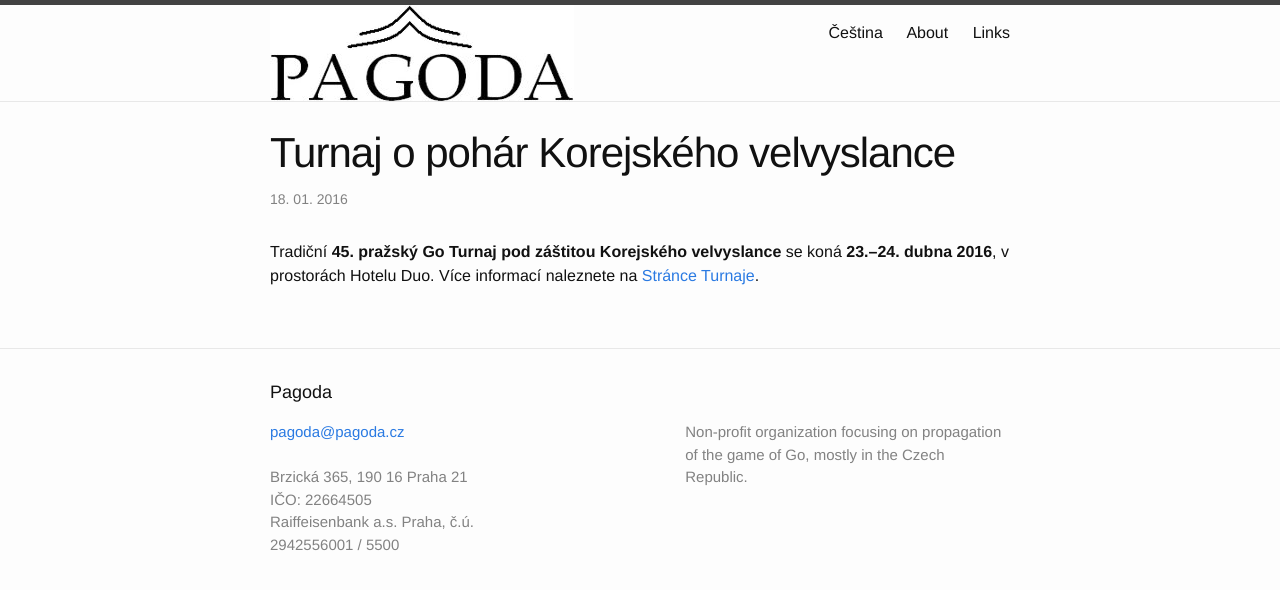
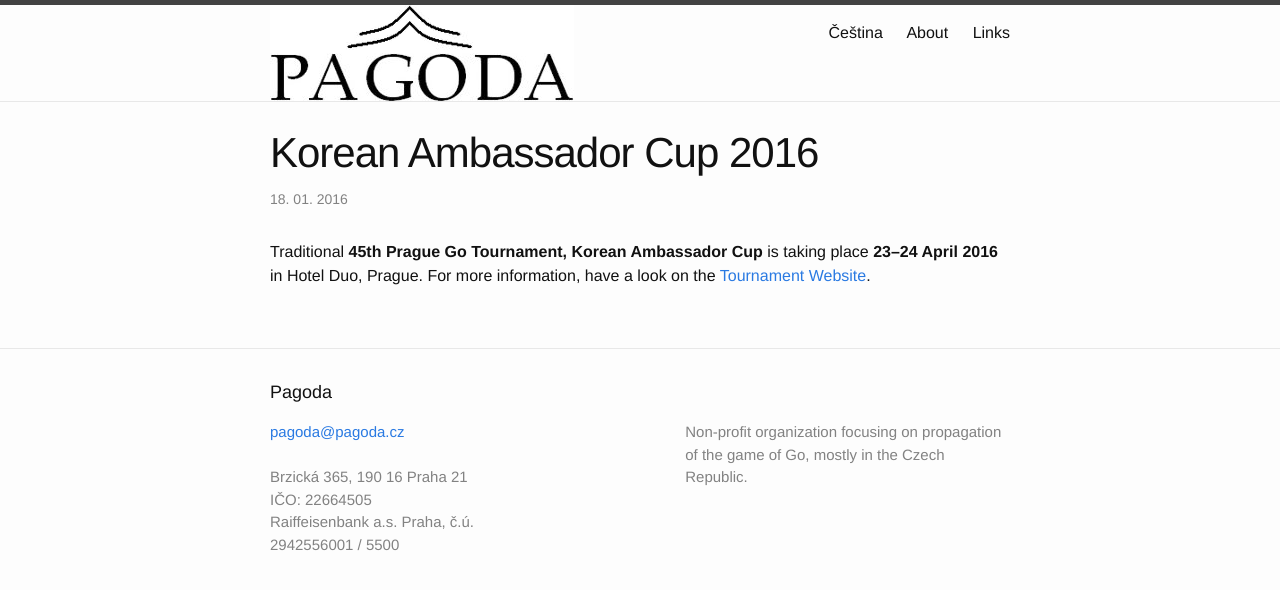
Before and after one commit to pagodaen/pagodaen.github.io, a Jekyll site: the page built from _posts/2016-01-18-kac_2016.markdown, in a window 1280 px wide. Shown: the top 590 px of the page. Built offline with Jekyll 4.4.1, drawn with Linux system fonts in a browser that asks for light colours.

Commit message:
preklad do anglictiny

```diff
--- a/_posts/2016-01-18-kac_2016.markdown
+++ b/_posts/2016-01-18-kac_2016.markdown
@@ -1,8 +1,9 @@
 ---
 layout: post
-title:  "Turnaj o pohár Korejského velvyslance"
+title:  "Korean Ambassador Cup 2016"
 date:   2016-01-18 19:46:42 +0100
 ---
 
-Tradiční **45. pražský Go Turnaj pod záštitou Korejského velvyslance** se koná **23.–24. dubna 2016**,
-v prostorách Hotelu Duo. Více informací naleznete na [Stránce Turnaje](http://kac.j2m.cz/index_cz.html).
+Traditional **45th Prague Go Tournament, Korean Ambassador Cup** is taking place **23&ndash;24 April 2016**
+in Hotel Duo, Prague. For more information, have a look on the
+[Tournament Website](http://kac.j2m.cz/index_en.html).
--- a/_posts/2016-01-18-nove_stranky.markdown
+++ b/_posts/2016-01-18-nove_stranky.markdown
@@ -1,7 +1,7 @@
 ---
 layout: post
-title:  "Nové stránky sdružení"
+title:  "New website"
 date:   2016-01-18 18:35:42 +0100
 ---
 
-By měly být jednoduché a stručné.
+Pagoda non-profit organization has a new website (this).
--- a/index.html
+++ b/index.html
@@ -4,7 +4,7 @@ layout: default
 
 <div class="home">
 
-  <h1 class="page-heading">Aktuality</h1>
+  <h1 class="page-heading">News</h1>
 
   <ul class="post-list">
     {% for post in site.posts %}
```
Also changed, not shown: 1 other file.
